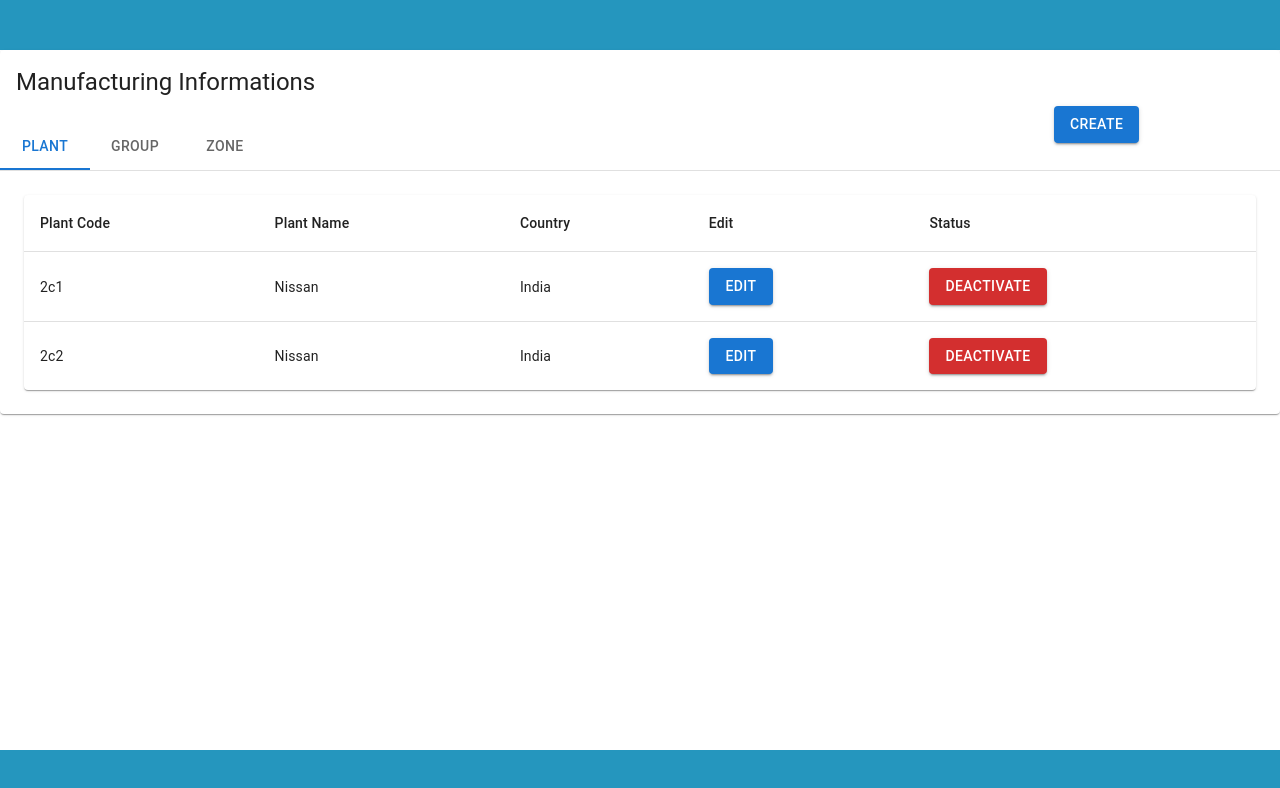
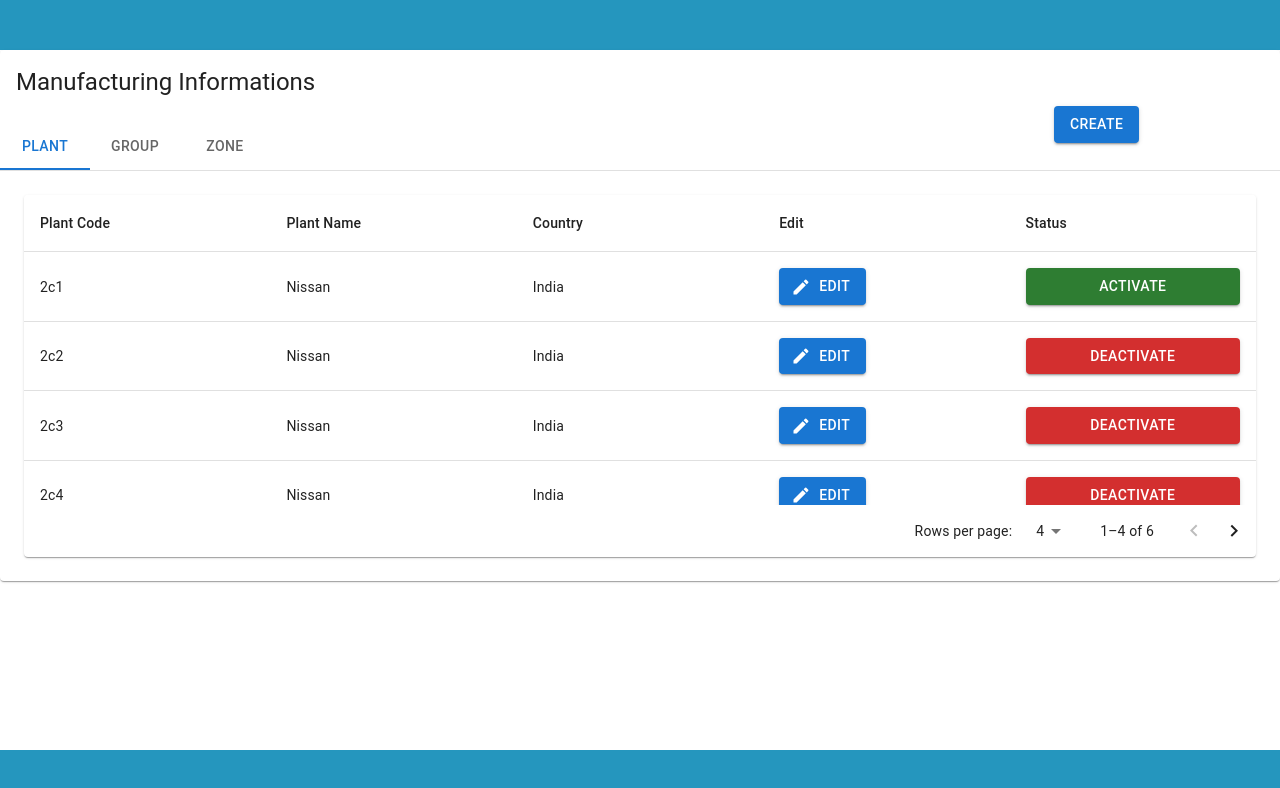
Before and after one commit to demo-nissan/car-manufacturing-service, a React (Create React App) app: page / in a window 1280 px wide. Shown: the top 788 px of the page. Built offline with nearby package versions, Linux system fonts and the light colour scheme.

Commit message:
Updated pagination and update Data

```diff
--- a/src/components/Plant/plant.js
+++ b/src/components/Plant/plant.js
@@ -9,6 +9,9 @@ import Paper from '@mui/material/Paper';
 import Button from '@mui/material/Button';
 import Modal from '@mui/material/Modal';
 import Backdrop from '@mui/material/Backdrop';
+import EditIcon from '@mui/icons-material/Edit';
+import TablePagination from '@mui/material/TablePagination';
+
 import CreateUpdate from '../createUpdate';
 
 function Plant({menuTabValue}) {
@@ -18,6 +21,7 @@ function Plant({menuTabValue}) {
             plantCode: "2c1",
             plantName : "Nissan",
             country:"India",
+            active: true,
                 Group: [{
                     GroupCode: "2c1",
                     GroupName : "Nissan",
@@ -39,6 +43,7 @@ function Plant({menuTabValue}) {
                 plantCode: "2c2",
                 plantName : "Nissan",
                 country:"India",
+                active: false,
                     Group: [{
                         GroupCode: "2c1",
                         GroupName : "Nissan",
@@ -56,27 +61,137 @@ function Plant({menuTabValue}) {
                         },]
 
                 },
+                {
+                    plantCode: "2c3",
+                    plantName : "Nissan",
+                    country:"India",
+                    active: false,
+                        Group: [{
+                            GroupCode: "2c1",
+                            GroupName : "Nissan",
+                                Zone: [{
+                                ZoneCode: "2c1",
+                                ZoneName : "Nissan",
+                                }]
+                            },{
+                            GroupCode: "2c1",
+                            GroupName : "Nissan",
+                                Zone: [{
+                                    ZoneCode: "2c1",
+                                    ZoneName : "Nissan",
+                                }]
+                            },]
+
+                    },
+                    {
+                        plantCode: "2c4",
+                        plantName : "Nissan",
+                        country:"India",
+                        active: false,
+                            Group: [{
+                                GroupCode: "2c1",
+                                GroupName : "Nissan",
+                                    Zone: [{
+                                    ZoneCode: "2c1",
+                                    ZoneName : "Nissan",
+                                    }]
+                                },{
+                                GroupCode: "2c1",
+                                GroupName : "Nissan",
+                                    Zone: [{
+                                        ZoneCode: "2c1",
+                                        ZoneName : "Nissan",
+                                    }]
+                                },]
+
+                        },
+                        {
+                            plantCode: "2c5",
+                            plantName : "Nissan",
+                            country:"India",
+                            active: false,
+                                Group: [{
+                                    GroupCode: "2c1",
+                                    GroupName : "Nissan",
+                                        Zone: [{
+                                        ZoneCode: "2c1",
+                                        ZoneName : "Nissan",
+                                        }]
+                                    },{
+                                    GroupCode: "2c1",
+                                    GroupName : "Nissan",
+                                        Zone: [{
+                                            ZoneCode: "2c1",
+                                            ZoneName : "Nissan",
+                                        }]
+                                    },]
+
+                            },
+                            {
+                                plantCode: "2c6",
+                                plantName : "Nissan",
+                                country:"India",
+                                active: false,
+                                    Group: [{
+                                        GroupCode: "2c1",
+                                        GroupName : "Nissan",
+                                            Zone: [{
+                                            ZoneCode: "2c1",
+                                            ZoneName : "Nissan",
+                                            }]
+                                        },{
+                                        GroupCode: "2c1",
+                                        GroupName : "Nissan",
+                                            Zone: [{
+                                                ZoneCode: "2c1",
+                                                ZoneName : "Nissan",
+                                            }]
+                                        },]
+
+                                },
             ]
         }
 
-  const [buttonStatus, setButtonStatus] = useState(true);
+
   const [open, setOpen] = useState(false);
+  const [stateMockData, setStateMockData]=useState(mockData);
+  const [page, setPage] = useState(0);
+  const [rowsPerPage, setRowsPerPage] = useState(4);
+  const [editablePlantCode, setEditablePlantCode]=useState('')
+  const [editablePlantName, setEditablePlantName]=useState('')
 
-  const handleActivateButton =(id)=>{
-    setButtonStatus(false)
-    console.log(id)
-  }
-  const handledeActivateButton =()=>{
-    setButtonStatus(true)
+
+  const handleChangePage = (event, newPage) => {
+    setPage(newPage);
+  };
+
+  const handleChangeRowsPerPage = (event) => {
+    setRowsPerPage(+event.target.value);
+    setPage(0);
+  };
+
+  const handleActivateDeactivateButton =( buttonStatus, item, i)=>{
+      let tempMockData=item
+      let completeMockData=stateMockData;
+      tempMockData.active=buttonStatus ? false : true;
+      completeMockData.push(tempMockData)
+      setStateMockData(completeMockData)
   }
 
-  const handleOpen = () => setOpen(true);
+  const handleOpen = (plantCodeValue, plantNameValue) => {
+    setEditablePlantCode(plantCodeValue);
+    setEditablePlantName(plantNameValue);
+    //   console.log("++",editablePlantCodeValue, editablePlantNameValue)
+      setOpen(true);
+    }
+
   const handleClose = () => setOpen(false);
 
   return (
     <div>
-        <TableContainer component={Paper}>
-            <Table sx={{ minWidth: 650 }}   aria-label="a dense table">
+         <Paper sx={{ width: '100%', overflow: 'hidden' }}>
+        <TableContainer sx={{ maxHeight: 310 }}>
+            <Table stickyHeader aria-label="sticky table">
                 <TableHead>
                     <TableRow>
                         <TableCell >Plant Code</TableCell>
@@ -97,34 +212,42 @@ function Plant({menuTabValue}) {
                             timeout: 500,
                             }}
                         >
-                            <CreateUpdate createOrUpdateStatus={'Update'} handleClose={handleClose} headerMenuValue={menuTabValue}/>
+                            <CreateUpdate createOrUpdateStatus={'Update'} handleClose={handleClose} headerMenuValue={menuTabValue} codeValue={editablePlantCode} codeName={editablePlantName}/>
                         </Modal>
                             <TableBody>
-                             {mockData.Plant.map((item) => (
+                             {stateMockData.Plant
+                             .slice(page * rowsPerPage, page * rowsPerPage + rowsPerPage)
+                             .map((item, i) => (
                                 <TableRow
                                     key="1"
                                     sx={{ '&:last-child td, &:last-child th': { border: 0 } }}
                                 >
-                                    <TableCell >{item.plantCode}</TableCell>
-                                    <TableCell >{item.plantName}</TableCell>
-                                    <TableCell >{item.country}</TableCell>
-                                    <TableCell >
-                                        <Button variant="contained" onClick={handleOpen}>Edit</Button>
+                                    <TableCell width="20%">{item.plantCode}</TableCell>
+                                    <TableCell width="20%">{item.plantName}</TableCell>
+                                    <TableCell width="20%">{item.country}</TableCell>
+                                    <TableCell width="20%">
+                                        <Button variant="contained" onClick={()=>handleOpen(item.plantCode,item.plantName)} startIcon={<EditIcon />}>Edit</Button>
                                     </TableCell>
-                                    <TableCell >
-                                        {buttonStatus ?(<Button variant="contained" onClick={()=>handleActivateButton(item.plantCode)} color="error">
-                                            Deactivate
-                                        </Button>):( <Button variant="contained"  onClick={handledeActivateButton}>
-                                            active
-                                        </Button>) }
-
-
+                                    <TableCell width="20%">
+                                        <Button variant="contained" fullWidth="false" onClick={() => { handleActivateDeactivateButton( item.active, item, i) }}
+                                            color={item.active ? 'success' : 'error'}>{item.active ? 'Activate' : 'Deactivate'}
+                                        </Button>
                                     </TableCell>
                                 </TableRow>
                               ))}
                             </TableBody>
                         </Table>
         </TableContainer>
+        <TablePagination
+            rowsPerPageOptions={[4, 10, 25]}
+            component="div"
+            count={stateMockData.Plant.length}
+            rowsPerPage={rowsPerPage}
+            page={page}
+            onPageChange={handleChangePage}
+            onRowsPerPageChange={handleChangeRowsPerPage}
+       />
+       </Paper>
     </div>
   );
 }
--- a/src/components/createUpdate.js
+++ b/src/components/createUpdate.js
@@ -17,7 +17,9 @@ const style = {
     p: 4,
   };
 
-function CreateUpdate({createOrUpdateStatus,handleClose, headerMenuValue}) {
+function CreateUpdate({createOrUpdateStatus, handleClose, headerMenuValue, codeValue, codeName}) {
+
+  let createUpdateStatus=createOrUpdateStatus==='Update' ? true: false;
 
   return (
     <div>
@@ -26,10 +28,10 @@ function CreateUpdate({createOrUpdateStatus,handleClose, headerMenuValue}) {
             <div className="createMainLabel"> {createOrUpdateStatus}<span>{' '}</span>{(headerMenuValue === '1' && (<>Plant</>)) || (headerMenuValue === '2' && (<>Group</>))  || (headerMenuValue === '3' && (<>Zone</>))}</div>
             <div>
                 <div className='groupCodeTextBox'>
-                    <TextField id="outlined-basic" label={(headerMenuValue === '1' && (<>Plant Code</>)) || (headerMenuValue === '2' && (<>Group Code</>))  || (headerMenuValue === '3' && (<>Zone Code</>))} variant="outlined" />
+                    <TextField id="outlined-basic" disabled={createUpdateStatus} value={codeValue} label={(headerMenuValue === '1' && (<>Plant Code</>)) || (headerMenuValue === '2' && (<>Group Code</>))  || (headerMenuValue === '3' && (<>Zone Code</>))} variant="outlined" />
                 </div>
                 <div className='GroupNameTextbox'>
-                    <TextField id="outlined-basic" label={(headerMenuValue === '1' && (<>Plant Name</>)) || (headerMenuValue === '2' && (<>Group Name</>))  || (headerMenuValue === '3' && (<>Zone Name</>))}variant="outlined" />
+                    <TextField id="outlined-basic" value={codeName} label={(headerMenuValue === '1' && (<>Plant Name</>)) || (headerMenuValue === '2' && (<>Group Name</>))  || (headerMenuValue === '3' && (<>Zone Name</>))}variant="outlined" />
                 </div>
                 <div className='submitButton'>
                     <Button variant="contained"  >Submit</Button>
--- a/src/components/home.css
+++ b/src/components/home.css
@@ -1,5 +1,5 @@
 .homeDiv{
-    height: 80%;
+    height: auto;
 }
 .createButtonDiv{
     float: right;
```
